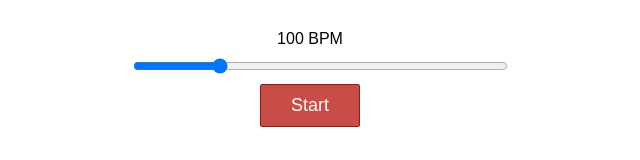
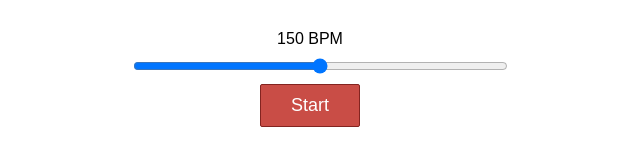
Before and after one commit to dmoralestech/react-metronome, a React (Create React App) app: page / in a window 1280 px wide. Shown: the top 160 px of the page, without its empty margins (330-970 px from the left). Built offline with nearby package versions, Linux system fonts and the light colour scheme.

Commit message:
add Metronome

```diff
--- a/src/Metronome.js
+++ b/src/Metronome.js
@@ -8,13 +8,18 @@ class Metronome extends Component {
         this.state = {
             playing: false,
             count: 0,
-            bpm: 100,
+            bpm: 150,
             beatsPerMeasure: 4
         };
     }
 
+    handleBpmChange = event => {
+        const bpm = event.target.value;
+        this.setState({bpm});
+    }
+
     render() {
-        const { playing, bpm } = this.state;
+        const {playing, bpm} = this.state;
 
         return (
             <div className="metronome">
@@ -24,7 +29,9 @@ class Metronome extends Component {
                         type="range"
                         min="60"
                         max="240"
-                        value={bpm} />
+                        value={bpm}
+                        onChange={this.handleBpmChange}
+                    />
                 </div>
                 <button>
                     {playing ? 'Stop' : 'Start'}
```
